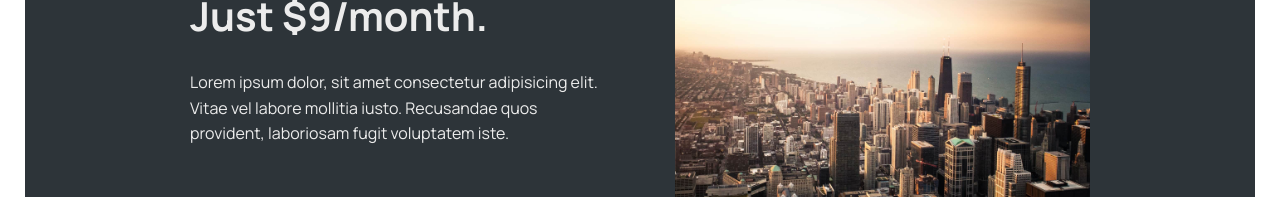
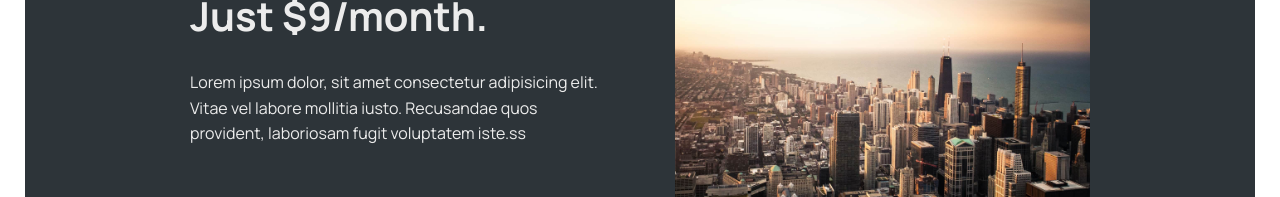
Before and after one commit to kocamanserkan/worldwise, a React (Vite) app: page /pricing in a window 1280 px wide. Shown: the part 321-518 px from the top of the page. Built offline with nearby package versions, Linux system fonts and the light colour scheme; data requests are answered from the project's data file.

Commit message:
Added context provider

```diff
--- a/src/pages/Pricing.jsx
+++ b/src/pages/Pricing.jsx
@@ -16,7 +16,7 @@ export default function Product() {
           <p>
             Lorem ipsum dolor, sit amet consectetur adipisicing elit. Vitae vel
             labore mollitia iusto. Recusandae quos provident, laboriosam fugit
-            voluptatem iste.
+            voluptatem iste.ss
           </p>
         </div>
         <img src="img-2.jpg" alt="overview of a large city with skyscrapers" />
```
